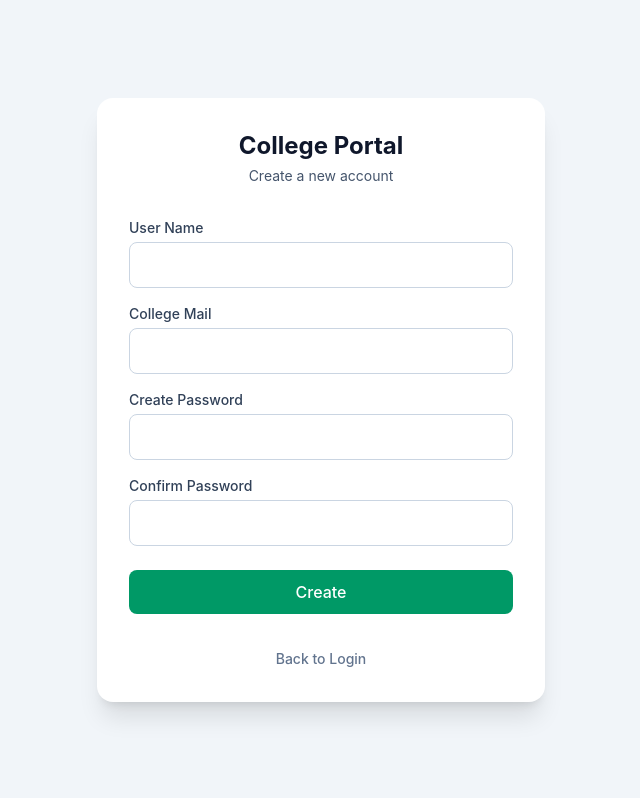
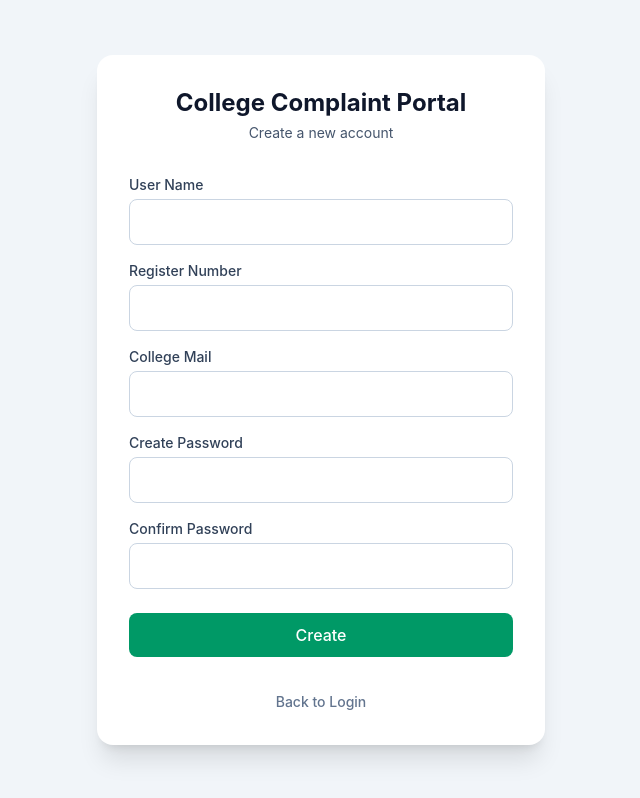
Before and after one commit to Bala-ce/College-complain-portal-using-spring-java, a React (Vite) app: page / in a window 1280 px wide. Both pictures are taken after typing "name@example.com", "Sample123" into the empty fields and a click on the button "Create a new account". Shown: the whole page, without its empty margins (319-959 px from the left). Built offline with nearby package versions, Linux system fonts and the light colour scheme.

Commit message:
Added new input for creating account

```diff
--- a/src/components/Auth.jsx
+++ b/src/components/Auth.jsx
@@ -34,7 +34,7 @@ export default function Auth() {
     <div className="min-h-screen bg-slate-100 flex items-center justify-center p-4">
       <div className="bg-white w-full max-w-md rounded-2xl p-8 shadow-xl animate-fade-in">
         <div className="text-center mb-8">
-          <h1 className="text-2xl font-bold text-slate-900">College Portal</h1>
+          <h1 className="text-2xl font-bold text-slate-900">College Complaint Portal</h1>
           <p className="text-sm text-slate-600 mt-1">
             {view === 'login' && 'Sign in to your account'}
             {view === 'register' && 'Create a new account'}
@@ -96,6 +96,10 @@ export default function Auth() {
           <form onSubmit={handleRegister} className="space-y-4">
             <div>
               <label className="block text-sm font-medium text-slate-700 mb-1">User Name</label>
+              <input type="text" required className="w-full border border-slate-300 rounded-lg p-2.5 outline-none focus:ring-2 focus:ring-emerald-500" />
+            </div>
+            <div>
+              <label className="block text-sm font-medium text-slate-700 mb-1">Register Number</label>
               <input type="text" required className="w-full border border-slate-300 rounded-lg p-2.5 outline-none focus:ring-2 focus:ring-emerald-500" />
             </div>
             <div>
```
